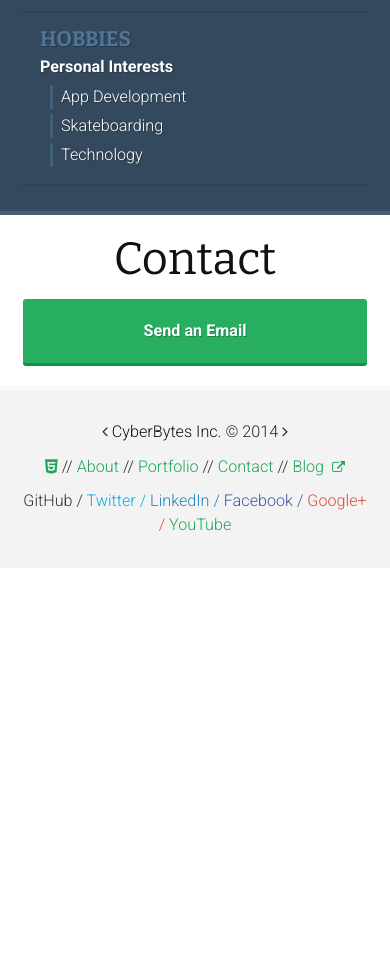
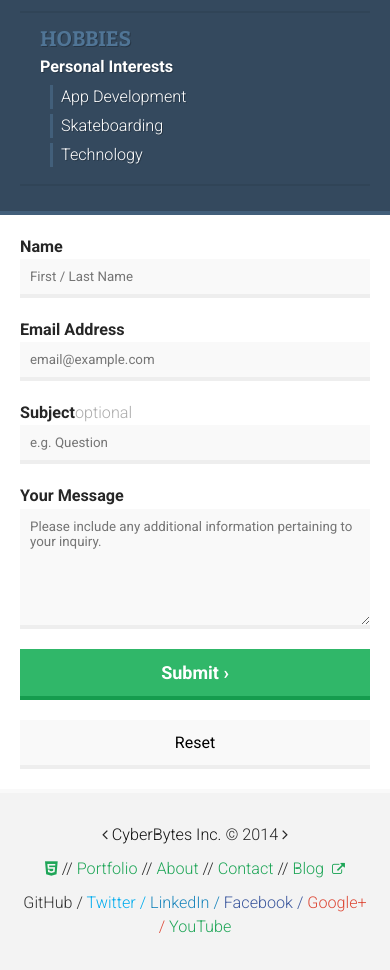
Before and after one commit to abass/abass-old, a PHP site: page / in a window 390 px wide. Shown: the part 3320-4290 px from the top of the page. Before the commit the page ends 3851 px from the top, so only its background shows below. Run offline with PHP 8.4, Linux system fonts and the light colour scheme; style sheets or scripts are compiled from the project's sources.

Commit message:
Updated contact form

```diff
--- a/index.html
+++ b/index.html
@@ -182,13 +182,42 @@
       </div>
     </section>
 
-    <!-- HOME -->
+    <!-- CONTACT -->
     <section id="contact" class="container contact">
+      <!-- QUESTION FORM -->
+      <form id="question-form" action="resources/script/question-send" method="post" class="contained">
+        <div>
+          <label class="no-margin" for="question-name">Name</label>
+          <input type="text" name="name" value="" id="question-name" placeholder="First / Last Name" required>
+        </div>
+        <div>
+          <label for="question-email">Email Address</label>
+          <input type="email" name="email" value="" id="question-email" placeholder="email@example.com" required>
+        </div>
+        <div class="optional">
+          <label for="question-subject">Subject</label>
+          <input type="text" name="subject" value="" id="question-subject" placeholder="e.g. Question">
+        </div>
+        <div class="textarea">
+          <label for="question-message">Your Message</label>
+          <textarea name="message" id="question-message" placeholder="Please include any additional information pertaining to your inquiry." required></textarea>
+        </div>
+        <div class="hidden">
+          <label for="question-spam-check">Do not fill out this field:</label>
+          <input name="spam-check" type="text" value="" id="question-spam-check" />
+        </div>
+        <div>
+          <input class="large strong green-btn" type="submit" value="Submit ›">
+          <input class="large strong gray-bg" type="reset" value="Reset">
+        </div>
+      </form>
+    </section>
+    <!-- <section id="contact" class="container contact">
       <div class="contained">
         <h1>Contact</h1>
         <a href="mailto:alex@abass.co"><span>Send an Email</span></a>
       </div>
-    </section>
+    </section> -->
 
     <!-- FOOTER -->
     <footer class="container">
@@ -197,9 +226,9 @@
         <span><i class="fa fa-angle-left"></i> Social Channels <i class="fa fa-angle-right"></i></span>
         <span>
           <a href="http://validator.w3.org/check?uri=http://abass.co/" rel="nofollow"><i class="fa fa-html5"></i></a> //
-          <a href="#">About</a> //
-          <a href="#">Portfolio</a> //
-          <a href="#">Contact</a> //
+          <a href="#portfolio">Portfolio</a> //
+          <a href="#about">About</a> //
+          <a href="#contact">Contact</a> //
           <a href="http://www.cyberbytesinc.com/blog">Blog <i class="fa fa-external-link"></i></a>
         </span>
         <span>
--- a/resources/css/style.css
+++ b/resources/css/style.css
@@ -1188,29 +1188,201 @@ header nav#menu.scrolled {
     margin: 10px 0;
   }
 }
-.contact div {
-  text-align: center;
+form div {
+  *zoom: 1;
+  float: left;
+  display: inline;
+  clear: none;
+  text-align: inherit;
+  padding-left: 0;
+  padding-right: 0;
+  width: 31.3333333333333%;
+  margin-left: 0%;
+  margin-right: 3%;
 }
-.contact a {
-  background: #27ae60;
-  color: #fff;
-  text-shadow: 1px 1px 0 rgba(0,0,0,0.25);
-  font-weight: bold;
-  border-radius: 3px;
-  padding: 20px;
-  border-bottom: 3px solid #0c9345;
-  display: block;
-  width: 400px;
-  margin: 0 auto;
+form div:before,
+form div:after {
+  content: '';
+  display: table;
 }
-@media only screen and (max-width: 500px) {
-  .contact a {
-    width: 87%;
+form div:after {
+  clear: both;
+}
+form div:nth-child(3n) {
+  margin-right: 0%;
+  float: right;
+}
+@media only screen and (max-width: 799px) {
+  form div {
+    *zoom: 1;
+    float: left;
+    display: inline;
+    clear: none;
+    text-align: inherit;
+    padding-left: 0;
+    padding-right: 0;
+    width: 48.5%;
+    margin-left: 0%;
+    margin-right: 3%;
+  }
+  form div:before,
+  form div:after {
+    content: '';
+    display: table;
+  }
+  form div:after {
+    clear: both;
+  }
+  form div:nth-child(3n) {
+    margin-right: 3%;
+    float: left;
+  }
+  form div:nth-child(2n) {
+    margin-right: 0%;
+    float: right;
   }
 }
-.contact a:hover {
+@media only screen and (max-width: 799px) {
+  form div {
+    display: block;
+    clear: both;
+    float: none;
+    width: 100%;
+    margin-left: auto;
+    margin-right: auto;
+  }
+  form div:first-child {
+    margin-left: auto;
+  }
+  form div:last-child {
+    margin-right: auto;
+  }
+}
+form label {
+  display: block;
+  clear: both;
+  float: none;
+  width: 100%;
+  margin-left: auto;
+  margin-right: auto;
+  font-weight: bold;
+  cursor: pointer;
+}
+form label:first-child {
+  margin-left: auto;
+}
+form label:last-child {
+  margin-right: auto;
+}
+form div:nth-child(1n+4) {
+  margin-top: 25px;
+}
+@media only screen and (max-width: 799px) {
+  form div:nth-child(1n+2) {
+    margin-top: 20px;
+  }
+}
+form .textarea {
+  *zoom: 1;
+  float: left;
+  display: inline;
+  clear: none;
+  text-align: inherit;
+  padding-left: 0;
+  padding-right: 0;
+  width: 65.6666666666667%;
+  margin-left: 0%;
+  margin-right: 3%;
+}
+form .textarea:before,
+form .textarea:after {
+  content: '';
+  display: table;
+}
+form .textarea:after {
+  clear: both;
+}
+form .textarea:last-child {
+  margin-right: 0%;
+}
+@media only screen and (max-width: 799px) {
+  form .textarea {
+    display: block;
+    clear: both;
+    float: none;
+    width: 100%;
+    margin-left: auto;
+    margin-right: auto;
+  }
+  form .textarea:first-child {
+    margin-left: auto;
+  }
+  form .textarea:last-child {
+    margin-right: auto;
+  }
+}
+form input,
+form textarea {
+  font-family: Roboto, arial, sans-serif;
+  width: 100%;
+  -webkit-box-sizing: border-box;
+  -moz-box-sizing: border-box;
+  box-sizing: border-box;
+  padding: 10px;
+  border: none;
+  outline: none;
+  background: #f9f9f9;
+  border-bottom: 4px solid #eee;
+}
+@media only screen and (max-width: 799px) {
+  form input,
+  form textarea {
+    display: block;
+  }
+}
+form input:focus,
+form textarea:focus {
+  border-color: rgba(249,94,78,0.7);
+}
+form .optional input:focus,
+form .optional textarea:focus {
+  border-color: #ddd;
+}
+form textarea {
+  height: 120px;
+}
+form div:last-child {
+  margin-top: 50px;
+}
+@media only screen and (max-width: 799px) {
+  form div:last-child {
+    margin-top: 20px;
+  }
+}
+form input[type=submit],
+form input[type=reset] {
+  cursor: pointer;
+  font-size: 18px;
+  padding: 13px;
+}
+form input[type=submit] {
   color: #fff;
-  background: #1ea557;
+  border-color: #159c4e;
+  background: #30b769;
+  margin-bottom: 20px;
+  font-weight: bold;
+}
+form input[type=reset] {
+  background: #f9f9f9;
+  font-size: 16px;
+}
+form .optional label {
+  margin: 0;
+}
+form .optional label:after {
+  content: "optional";
+  font-weight: 300;
+  color: #ababab;
 }
 a {
   color: #1ea557;
--- a/resources/css/style.styl
+++ b/resources/css/style.styl
@@ -13,6 +13,7 @@ mbp = 500px
 xmbp = 420px
 
 //#27ae60
+ltr-green = rgba(48, 183, 105, 1.0)
 lt-green = rgba(39, 174, 96, 1.0)
 green = rgba(30, 165, 87, 1.0)
 dk-green = rgba(21, 156, 78, 1.0)
@@ -30,7 +31,10 @@ dkrr-blue = rgba(44, 62, 80, 1.0)
 orange = #fc6e51
 dk-orange = #e7522a
 
-red = #e74c3c
+//#e74c3c
+ltr-red = rgba(249, 94, 78, .7)
+lt-red = rgba(240, 85, 69, 1.0)
+red = rgba(231, 76, 60, 1.0)
 dk-red = #c0392b
 
 black = #111111
@@ -352,26 +356,87 @@ header
   //   height: 200px
 
 // CONTACT
-.contact
+// .contact
+//   div
+//     text-align: center
+//   a
+//     background: lt-green
+//     color: white
+//     text-shadow: b-ts
+//     font-weight: bold
+//     border-radius: 3px
+//     padding: 20px
+//     border-bottom: 3px solid dkr-green
+//     display: block
+//     width: 400px
+//     margin: 0 auto
+//     +below(mbp)
+//       width: 87%
+//   a:hover
+//     color: white
+//     background: green
+
+// CONTACT
+form
   div
-    text-align: center
-  a
-    background: lt-green
+    col(1/3, cycle:3)
+    +below(tbp)
+      col(1/2, cycle:2, uncycle:3)
+    +below(tbp)
+      stack()
+  label
+    stack()
+    font-weight: bold
+    cursor: pointer
+  div:nth-child(1n+4)
+    margin-top: 25px
+  div:nth-child(1n+2)
+    +below(tbp)
+      margin-top: 20px
+  .textarea
+    col(2/3)
+    +below(tbp)
+      stack()
+  input, textarea
+    font-family: typo_body
+    width: 100%
+    box-sizing: border-box
+    padding: 10px
+    border: none
+    outline: none
+    background: ltrrrr-gray
+    border-bottom: 4px solid ltrr-gray
+    +below(tbp)
+      display: block
+  input:focus, textarea:focus
+    border-color: ltr-red
+  .optional input:focus, .optional textarea:focus
+    border-color: ltr-gray
+  textarea
+    height: 120px
+  div:last-child
+    margin-top: 50px
+    +below(tbp)
+      margin-top: 20px
+  input[type=submit], input[type=reset]
+    cursor: pointer
+    font-size: 18px
+    padding: 13px
+  input[type=submit]
     color: white
-    text-shadow: b-ts
+    border-color: dk-green
+    background: ltr-green
+    margin-bottom: 20px
     font-weight: bold
-    border-radius: 3px
-    padding: 20px
-    border-bottom: 3px solid dkr-green
-    display: block
-    width: 400px
-    margin: 0 auto
-    +below(mbp)
-      width: 87%
-  a:hover
-    color: white
-    background: green
-
+  input[type=reset]
+    background: ltrrrr-gray
+    font-size: 16px
+  .optional label
+    margin: 0
+  .optional label:after
+    content: "optional"
+    font-weight: 300
+    color: lt-gray
 
 // BASIC STYLES
 a
```
